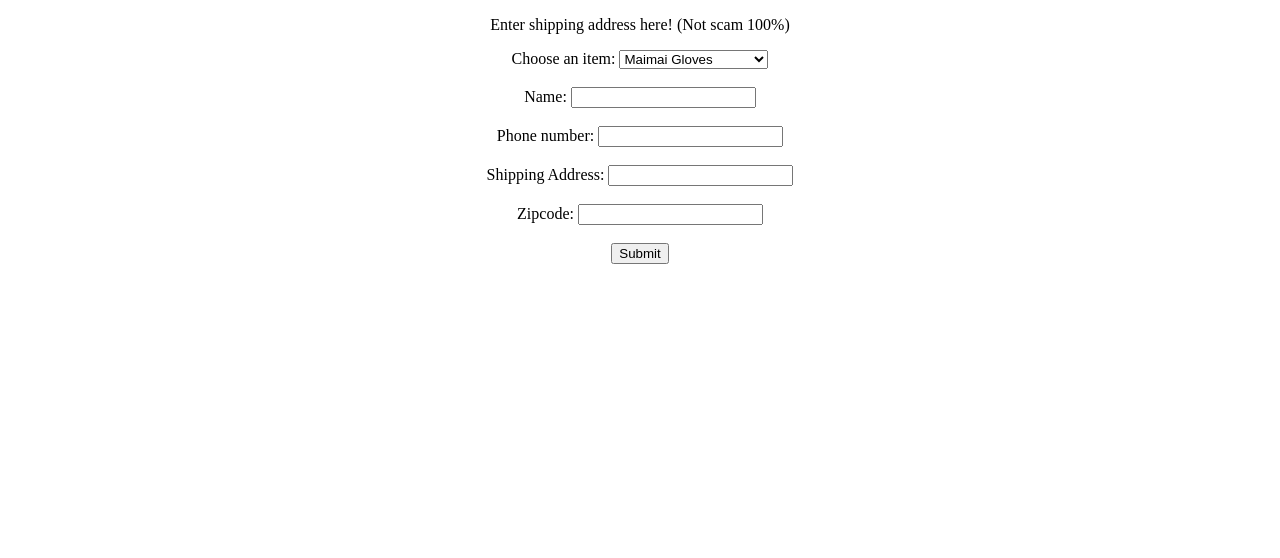
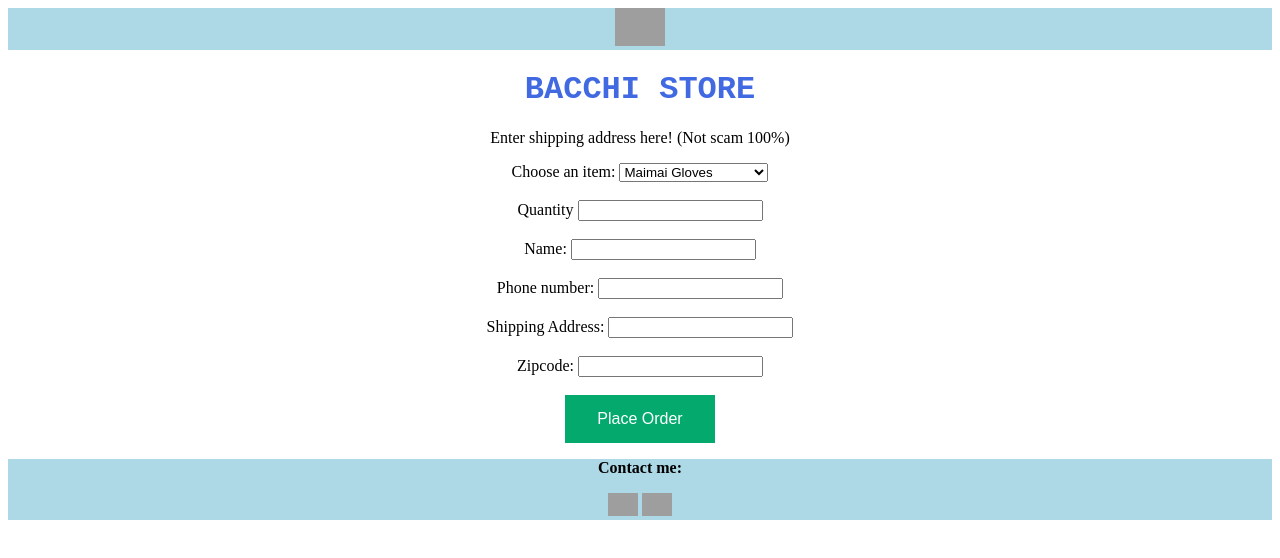
Before and after one commit to KhanhNguyen2806/Bacchi_Store, a plain HTML site: page order.html in a window 1280 px wide. Drawn offline with Linux system fonts and the light colour scheme; grey boxes are pictures that could not be loaded.

Commit message:
Update order page

```diff
--- a/order.html
+++ b/order.html
@@ -7,6 +7,10 @@
     <link rel="stylesheet" href="styles.css" />
 </head>
 <body>
+    <header>
+        <a href="index.html"><img src="https://images2.imgbox.com/dc/cb/VGQuZliE_o.png" width="50"></a>
+    </header>
+        <h1>BACCHI STORE</h1>
     <div id="order-form">
         <p>Enter shipping address here! (Not scam 100%)</p>
         <form action="/processing.php" method="post" id="orderform">
@@ -16,6 +20,8 @@
                 <option value="Maimai Gloves">Maimai Gloves</option>
                 <option value="Derakuma Keychains">Derakuma Keychains</option>
             </select><br><br>
+            <label for="quantity">Quantity</label>
+            <input type="number" id="quantity" name="quantity"><br><br>
             <label for="name">Name:</label>
             <input type="text" id="name" name="name"><br><br>
             <label for="phone">Phone number:</label>
@@ -24,8 +30,13 @@
             <input type="text" id="address" name="address"><br><br>
             <label for="zipcode">Zipcode:</label>
             <input type="number" id="zipcode" name="zipcode"><br><br>
-            <input type="submit" value="Submit">
+            <input class="button" type="submit" value="Place Order">
         </form>
     </div>
+    <footer>
+        <p><strong>Contact me:</strong></p>
+        <a href="https://www.facebook.com/quockhanh.nguyenhoang.3/" target="_blank"><img src="https://cdn.discordapp.com/attachments/453673505763098635/1214826927727190036/facebook.png?ex=65fa86bd&is=65e811bd&hm=bcaf531ae113626e1b604caf5fa6ff64a72296a45c3ff0c179e93b3651289000&" width="30px"></a>
+        <a href="https://github.com/KhanhNguyen2806" target="_blank"><img src="https://cdn.discordapp.com/attachments/453673505763098635/1214826927978840064/github.png?ex=65fa86be&is=65e811be&hm=ffd761734554d1738715491770a3f1c6be6a9960195818ccdc6d9dabd184a922&" width="30px"></a>
+    </footer>
 </body>
 </html>
--- a/styles.css
+++ b/styles.css
@@ -5,6 +5,7 @@ body {
 
 footer, header {
     background-color: lightblue;
+
 }
 
 h1 {
@@ -21,3 +22,14 @@ table, th, td {
 caption {
     font-family: 'Franklin Gothic Medium', 'Arial Narrow', Arial, sans-serif;
 }
+
+.button {
+    background-color: #04AA6D; /* Green */
+    border: none;
+    color: white;
+    padding: 15px 32px;
+    text-align: center;
+    text-decoration: none;
+    display: inline-block;
+    font-size: 16px;
+}
```
